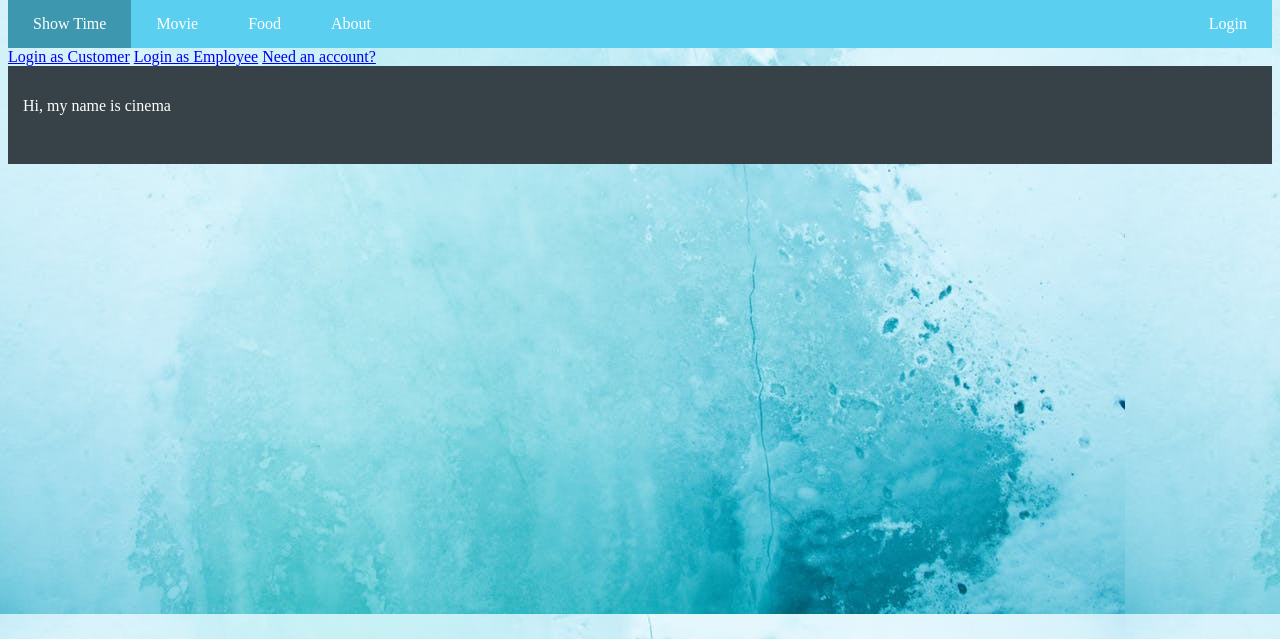
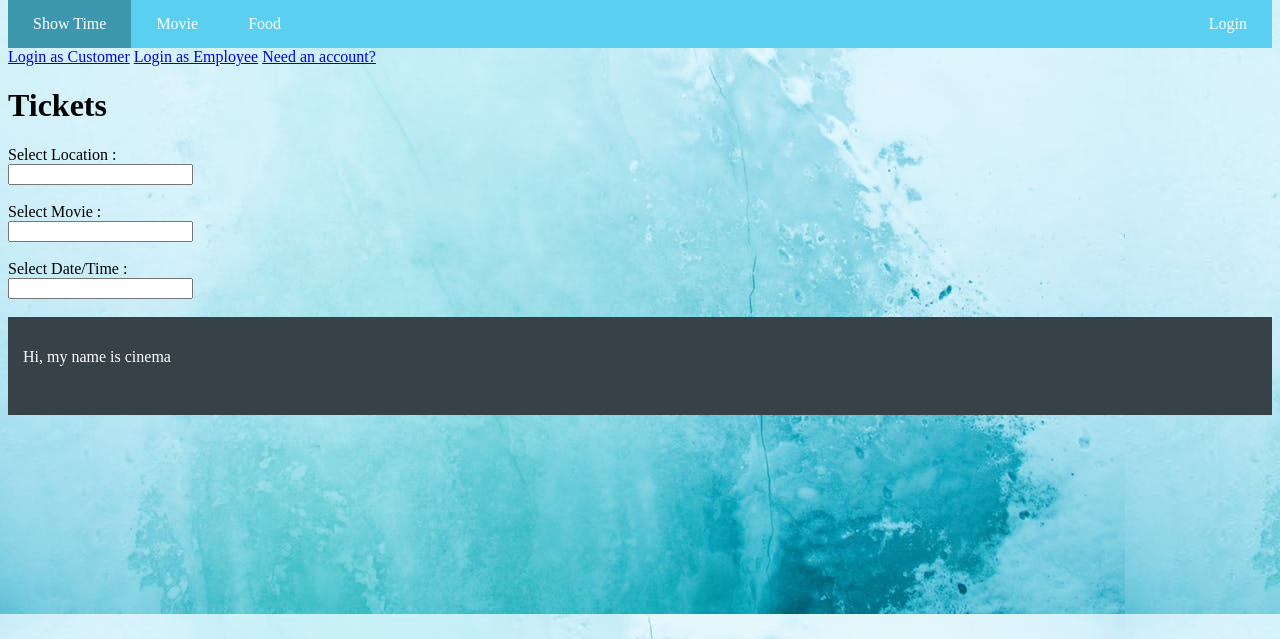
Before and after one commit to 3ternalDeath/cpsc471, a PHP site: page / in a window 1280 px wide. Shown: the part 136-775 px from the top of the page. Run offline with PHP 8.4, Linux system fonts and the light colour scheme.

Commit message:
continue working

```diff
--- a/index.php
+++ b/index.php
@@ -77,17 +77,16 @@
 
 <div>
 	<ul class="topmenu">
-		<li><a href="#showTime" class="active">Show Time</a></li>
+		<li><a href="searchShowTime.php" class="active">Show Time</a></li>
 		<li class="dropdown">
 			<a href="javascript:void(0)" class="dropbtn">Movie</a>
 			<div class="dropdown-content">
-				<a href="#">Moive</a>
-				<a href="#">Genre</a>
-				<a href="#">Actor</a>
+				<a href="searchByMovieName.php">Movie</a>
+				<a href="searchByGenre.php">Genre</a>
+				<a href="searchByActor.php">Actor</a>
 			</div>
 		</li>
-		<li><a href="#food">Food</a></li>
-		<li><a href="#about">About</a></li>
+		<li><a href="searchFood.php">Food</a></li>
 		<li style="float:right"><a href="#login">Login</a></li>
 	</ul>
 </div>
@@ -98,9 +97,26 @@
 	<a href="register.php">Need an account?</a>
 </div>
 
+
+<div class="container">
+	<form method="post" action="<?php echo $_SERVER['PHP_SELF'];?>">
+		<div>
+			<h1>Tickets</h1>
+			<label>Select Location :</label><br/>
+		    <input type="text" name="cinemaAddr"/><br/><br/>
+			<label>Select Movie :</label><br/>
+		    <input type="text" name="name"/><br/><br/>
+			<label>Select Date/Time :</label><br/>
+			<input type="text" name="DTime"/><br/><br/>
+		</div>
+
+</div>
+
 <div class="footer">
 	<p>Hi, my name is cinema</p><br>
 </div>
 
+
+
 </body>
 </html>
```
